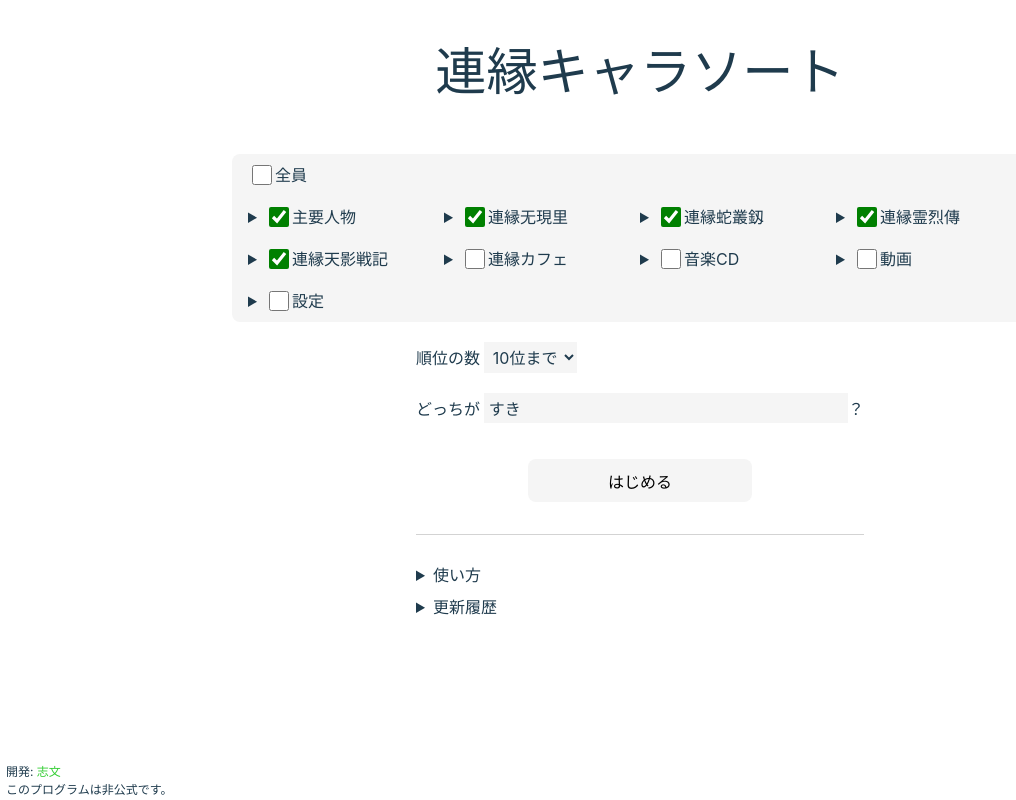
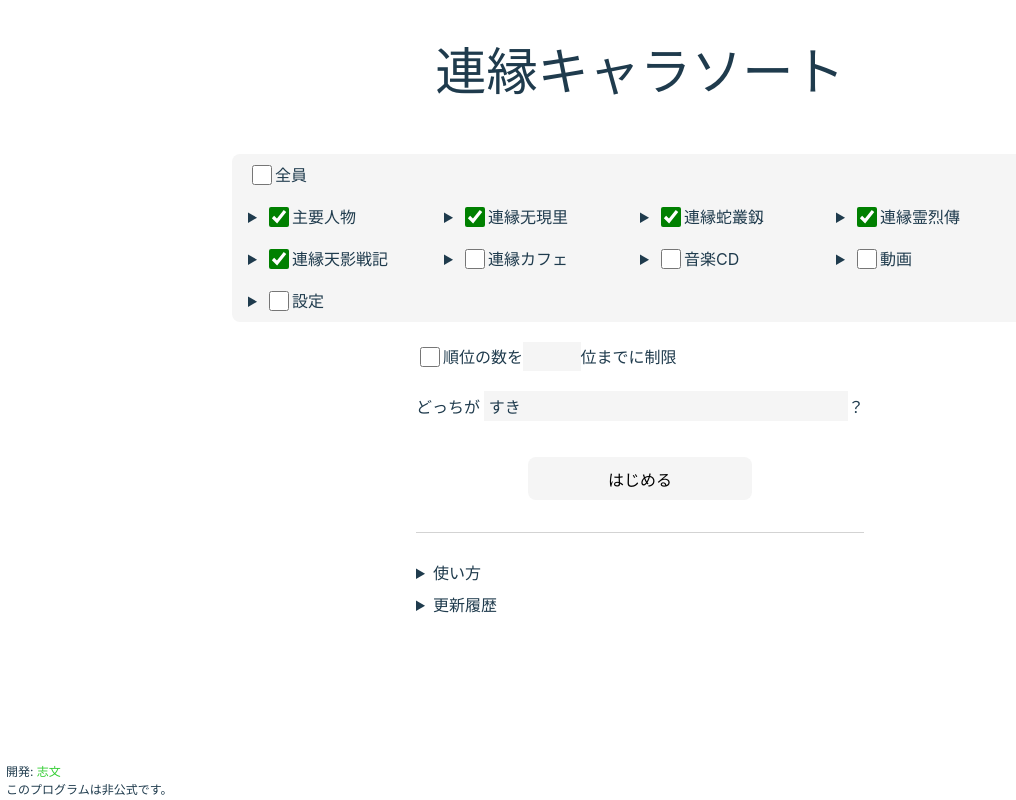
Before and after one commit to shimon1024/lecharsorter, a React (Vite) app: page / in a window 1280 px wide. Shown: the whole page, without its empty margins (0-1016 px from the left). Built offline with nearby package versions, Linux system fonts and the light colour scheme.

Commit message:
順位の制限は任意の数値を受け付けるようにする。

```diff
--- a/src/Setup.css
+++ b/src/Setup.css
@@ -54,10 +54,17 @@
 .setup-numranks-container {
   font-size: 1rem;
   margin: 0.25em 0 1em;
+
+  display: inline-flex;
+  align-items: baseline;
+}
+
+.setup-numranks-checkbox {
+  align-self: center;
 }
 
 .setup-numranks {
-  margin-left: 0.25em;
+  width: 3rem;
 }
 
 .setup-sorter-title-container {
--- a/src/Setup.jsx
+++ b/src/Setup.jsx
@@ -45,7 +45,8 @@ function WorkGroup({ onWorkChange, onCharChange, charIdSet, workId }) {
 export default function Setup() {
   const [sorterTitle, setSorterTitle] = useState('すき');
   const [charIdSet, setCharIdSet] = useState(new Set(le.charIdsDefault));
-  const [numRanks, setNumRanks] = useState(10);
+  const [numRanks, setNumRanks] = useState('');
+  const [numRanksHasEnabled, setNumRanksHasEnabled] = useState(false);
   const setScene = useContext(SceneSetContext);
 
   function handleAllChange(checked) {
@@ -99,19 +100,22 @@ export default function Setup() {
       </div>
 
       <span className="setup-numranks-container">
-        順位の数
-        <select
+        <input
+          type="checkbox"
+          className="setup-numranks-checkbox"
+          checked={numRanksHasEnabled}
+          onChange={e => setNumRanksHasEnabled(e.target.checked)}
+        />
+        順位の数を
+        <input
+          type="text"
           className="setup-numranks"
-          value={String(numRanks)}
-          onChange={e => setNumRanks(Number(e.target.value))}
-        >
-          <option value="1">1位のみ</option>
-          <option value="3">3位まで</option>
-          <option value="5">5位まで</option>
-          <option value="10">10位まで</option>
-          <option value="20">20位まで</option>
-          <option value={String(le.charIdsAll.length)}>全員</option>
-        </select>
+          maxLength="4"
+          disabled={!numRanksHasEnabled}
+          onChange={e => setNumRanks(e.target.value)}
+          value={numRanks}
+        />
+        位までに制限
       </span>
 
       <span className="setup-sorter-title-container">
@@ -129,15 +133,31 @@ export default function Setup() {
       <button
         className="setup-start"
         onClick={() => {
+          const msgs = [];
+          let numRanksNum = charIdSet.size;
+
           if (charIdSet.size < 2) {
-            alert('キャラクターを2人以上選択してください。');
+            msgs.push('・キャラクターを2人以上選択してください。');
+          }
+
+          if (numRanksHasEnabled) {
+            const nr = Number(numRanks);
+            if (Number.isNaN(nr)) {
+              msgs.push('・制限する順位には数値を入力してください。');
+            } else {
+              numRanksNum = nr;
+            }
+          }
+
+          if (msgs.length !== 0) {
+            alert(msgs.join('\n'));
             return;
           }
 
           setScene(
             <Compare
               charIdSet={charIdSet}
-              numRanks={numRanks}
+              numRanks={Math.min(numRanksNum, charIdSet.size)}
               sorterTitle={sorterTitle}
               randSeed={random.genSeed()}
             />
```
Also changed, not shown: 1 other file (tests, documents, lock files or other folders).
